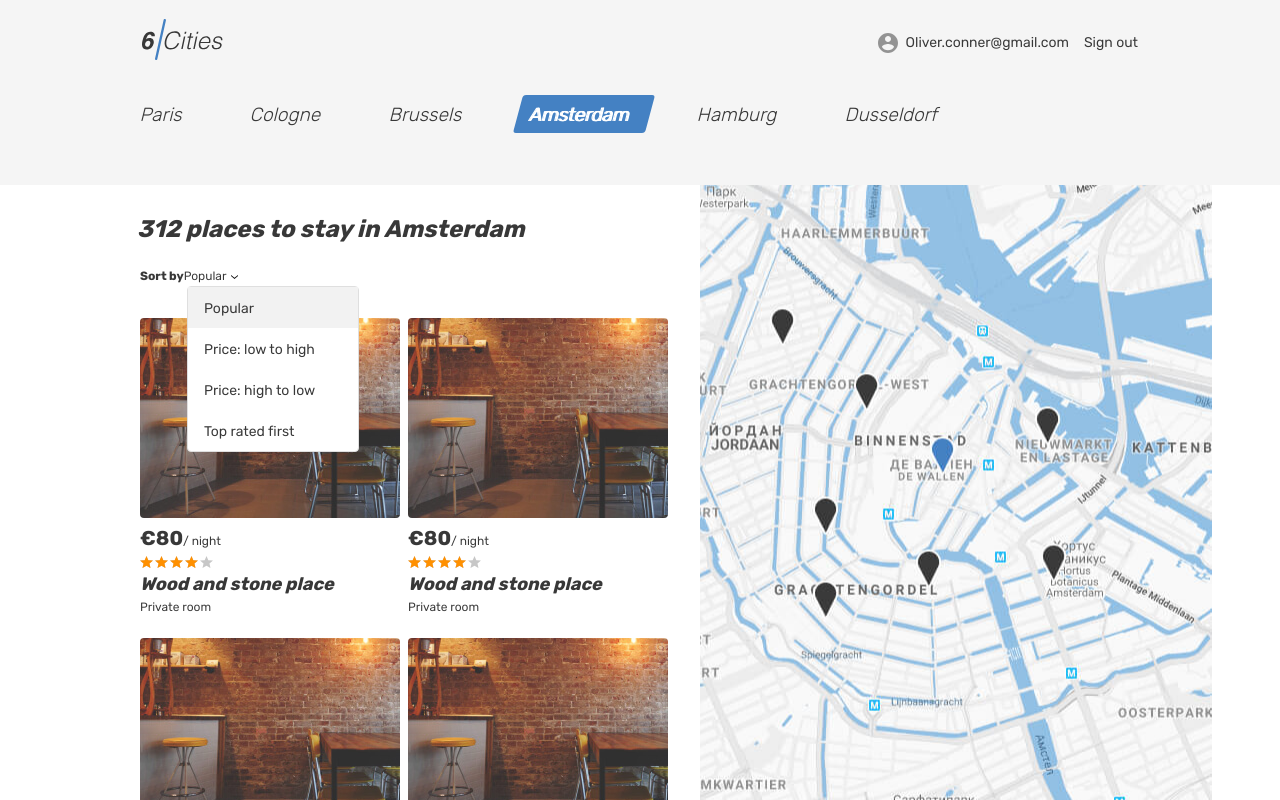
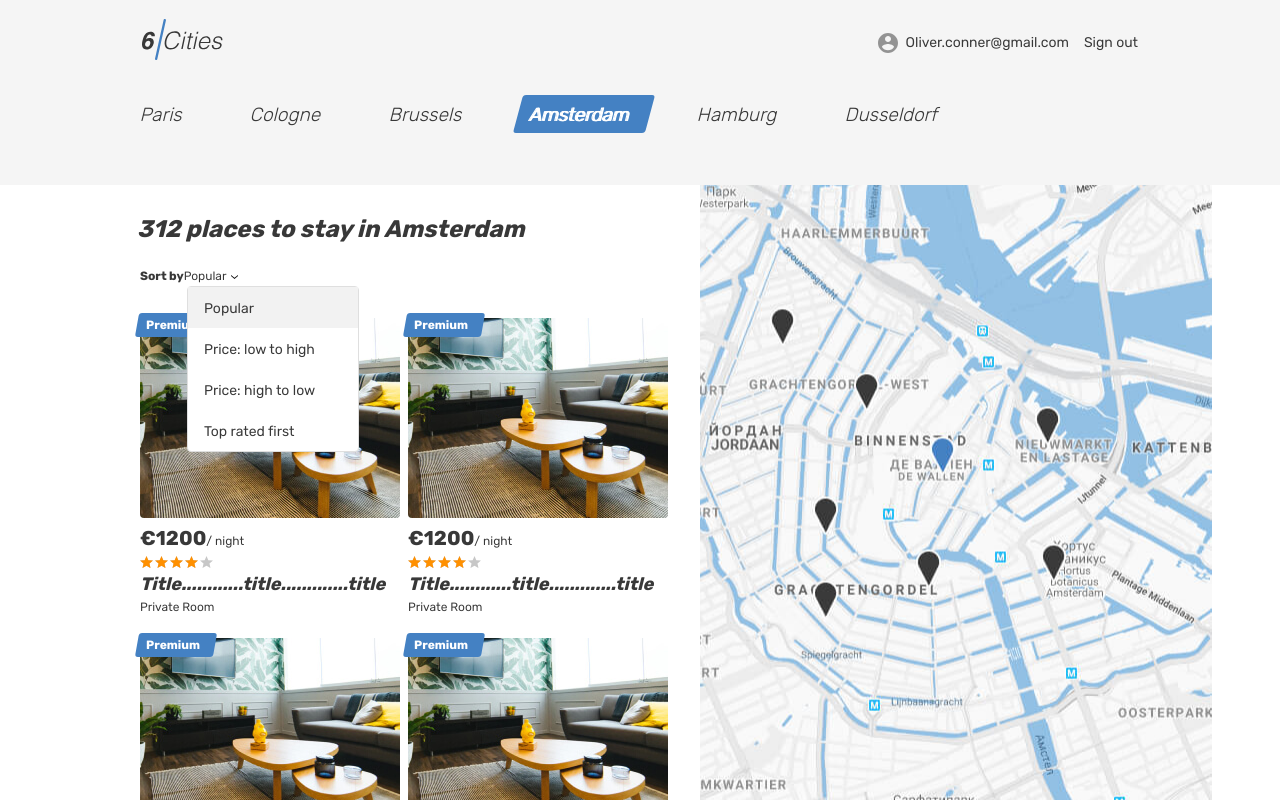
Before and after one commit to htmlacademy-react/2176283-six-cities-simple-12, a React (Create React App) app in the folder project/: page / in a window 1280 px wide. Built offline with nearby package versions, Linux system fonts and the light colour scheme.

Commit message:
- передаем в компонент предложения данные.

```diff
--- a/project/src/components/app/app.tsx
+++ b/project/src/components/app/app.tsx
@@ -1,5 +1,5 @@
 import { BrowserRouter, Routes, Route } from 'react-router-dom';
-import {HelmetProvider} from 'react-helmet-async';
+import { HelmetProvider } from 'react-helmet-async';
 import { AppRoute } from '../../const';
 import WelcomePage from '../../pages/welcome-page/welcome-page';
 import WelcomeEmptyPage from '../../pages/welcome-empty-page/welcome-empty-page';
@@ -15,13 +15,15 @@ type AppWelcomePageProps = {
 }
 
 function App({offerCount, offers}: AppWelcomePageProps): JSX.Element {
+  const [firstoffer] = offers;
+
   return (
     <HelmetProvider>
       <BrowserRouter>
         <Routes>
           <Route
             path={AppRoute.Root}
-            element = {<WelcomePage offerCount={offerCount}/>}
+            element = {<WelcomePage offerCount={offerCount} offer={firstoffer}/>}
           />
           <Route
             path={AppRoute.Root}
@@ -33,7 +35,7 @@ function App({offerCount, offers}: AppWelcomePageProps): JSX.Element {
           />
           <Route
             path={AppRoute.Offer}
-            element = {<OfferUserLoggedPage offers={offers}/>}
+            element = {<OfferUserLoggedPage offers={offers[0]}/>}
           />
           <Route
             path={AppRoute.Offer}
--- a/project/src/components/card.tsx
+++ b/project/src/components/card.tsx
@@ -1,28 +1,51 @@
-function OfferCard(): JSX.Element {
+import { Offer } from '../types/offer';
+
+type OfferUserLoggedPageProps = {
+  offer: Offer;
+}
+
+function OfferCard(props: OfferUserLoggedPageProps): JSX.Element {
+  const {offer} = props;
+  const {price, type, rating, title, previewImage, premium} = offer;
+
+  const premiumSticker = () => {
+    if (premium === true) {
+      return (
+        <div className="place-card__mark">
+          <span>Premium</span>
+        </div>
+      );
+    }
+    else {
+      return '';
+    }
+  };
+  const star = () => `${Math.floor(rating * 2) * 10}%`;
   return (
     <article className="cities__card place-card">
+      {premiumSticker()}
       <div className="cities__image-wrapper place-card__image-wrapper">
         <a href="#todo">
-          <img className="place-card__image" src="img/room.jpg" width="260" height="200" alt="Place"/>
+          <img className="place-card__image" src={previewImage} width="260" height="200" alt="Place"/>
         </a>
       </div>
       <div className="place-card__info">
         <div className="place-card__price-wrapper">
           <div className="place-card__price">
-            <b className="place-card__price-value">&euro;80</b>
+            <b className="place-card__price-value">&euro;{price}</b>
             <span className="place-card__price-text">&#47;&nbsp;night</span>
           </div>
         </div>
         <div className="place-card__rating rating">
           <div className="place-card__stars rating__stars">
-            <span style={{width: '80%'}}></span>
-            <span className="visually-hidden">Rating</span>
+            <span style={{width: star()}}></span>
+            <span className="visually-hidden">{rating}</span>
           </div>
         </div>
         <h2 className="place-card__name">
-          <a href="#todo">Wood and stone place</a>
+          <a href="#todo">{title}</a>
         </h2>
-        <p className="place-card__type">Private room</p>
+        <p className="place-card__type">{type}</p>
       </div>
     </article>
   );
--- a/project/src/mocks/offers.ts
+++ b/project/src/mocks/offers.ts
@@ -3,7 +3,7 @@ import { reviews } from './reviews';
 
 const AVATAR_URL = 'https://i.pravatar.cc/128';
 
-export const offers: Offers = //[
+export const offers: Offers = [
   {
     id: 3242,
     images: [
@@ -15,6 +15,7 @@ export const offers: Offers = //[
       'img/apartment-small-04.jpg',
       'img/apartment-02.jpg',
     ],
+    previewImage: 'img/apartment-02.jpg',
     title: 'Title............title.............title',
     description: 'Описываются самые лучшие стороны этого жилья . . . . . . . много текста . . . . . . . . . . . . . . . . много текста . . . . . . ',
     premium: true,
@@ -31,31 +32,28 @@ export const offers: Offers = //[
       isPro: true
     },
     reviews: reviews,
-  }/*, {
+  }, {
     id: 567,
-    photos: [{
-      src:'img/apartment-01.jpg',
-      alt:'foto'
-    }, {
-      src:'img/apartment-small-03.jpg',
-      alt: 'ffddd'
-    }],
+    images: [
+      'img/apartment-01.jpg',
+      'img/apartment-small-03.jpg',
+    ],
+    previewImage: 'img/apartment-01.jpg',
     title: 'kdjvnd',
     description: 'lkvdsomdspmdspc',
     premium: false,
-    type: 'apartment',
+    type: 'Apartment',
     rating: 4.3,
-    rooms: 3,
-    guests: 5,
+    bedrooms: 3,
+    maxAdults: 5,
     price: 1200,
-    options:['123', '345', '567'],
+    goods:['123', '345', '567'],
     host:{
-      avatar: {
-        src: `${AVATAR_URL}?rnd=${Math.random()}`,
-        alt: 'avatar'
-      },
+      id: 345,
+      avatarUrl: `${AVATAR_URL}?rnd=${Math.random()}`,
       name: 'Richi',
-      mark: true
+      isPro: true
     },
+    reviews: reviews,
   }
-];*/
+];
--- a/project/src/pages/offer-user-logged-page/offer-user-logged-page.tsx
+++ b/project/src/pages/offer-user-logged-page/offer-user-logged-page.tsx
@@ -3,13 +3,13 @@ import Logo from '../../components/logo/logo';
 import { Offers } from '../../types/offer';
 
 type OfferUserLoggedPageProps = {
-  offers: Offers;
+  offers: Offers[0];
 }
 
 function OfferUserLoggedPage(props: OfferUserLoggedPageProps): JSX.Element {
   const {offers} = props;
   const {images, title, description, premium, type, rating, bedrooms, maxAdults, price, goods, host, reviews} = offers;
-  const stars = (qua: number) => `${Math.floor(qua * 2) * 10}%` ;
+  const stars = (item: number) => `${Math.floor(item * 2) * 10}%`;
 
   const premiumSticker = () => {
     if (premium === true) {
@@ -47,7 +47,7 @@ function OfferUserLoggedPage(props: OfferUserLoggedPageProps): JSX.Element {
     if (images.length) {
       const template = images.map((image, id) => (
         <div key={`${id}-${image}`} className="property__image-wrapper">
-          <img className="property__image" src={image} alt="Photo studio"/>
+          <img className="property__image" src={image} alt="studio"/>
         </div>
       ));
       return template.slice(0, 6);
--- a/project/src/pages/welcome-page/welcome-page.tsx
+++ b/project/src/pages/welcome-page/welcome-page.tsx
@@ -1,11 +1,13 @@
 import { Helmet } from 'react-helmet-async';
 import OfferCard from '../../components/card';
+import { Offer } from '../../types/offer';
 
 type WelcomePageProps = {
   offerCount: number;
+  offer: Offer;
 }
 
-function WelcomePage({offerCount}: WelcomePageProps): JSX.Element {
+function WelcomePage({offerCount, offer}: WelcomePageProps): JSX.Element {
   return (
     <body className="page page--gray page--main">
       <div style={{display: 'none'}}>
@@ -115,7 +117,7 @@ function WelcomePage({offerCount}: WelcomePageProps): JSX.Element {
               </form>
               <div className="cities__places-list places__list tabs__content">
                 {
-                  Array(offerCount).fill(<OfferCard/>)
+                  Array(offerCount).fill(<OfferCard offer={offer}/>)
                 }
               </div>
             </section>
```
Also changed, not shown: project/src/pages/offers-list/offers-list.tsx (added, +12 -0 lines), project/src/types/offer.ts (+4 -4 lines).
